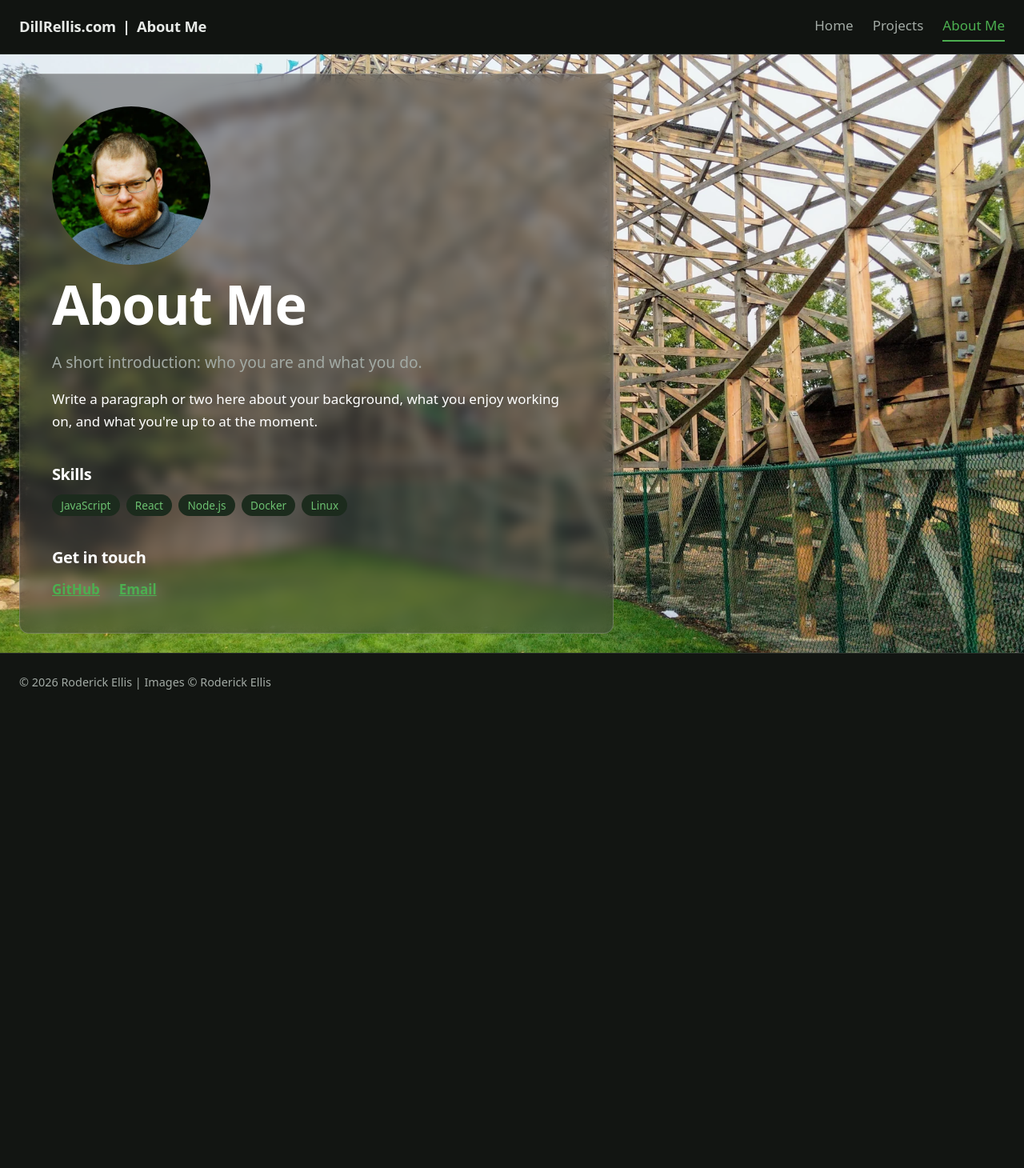
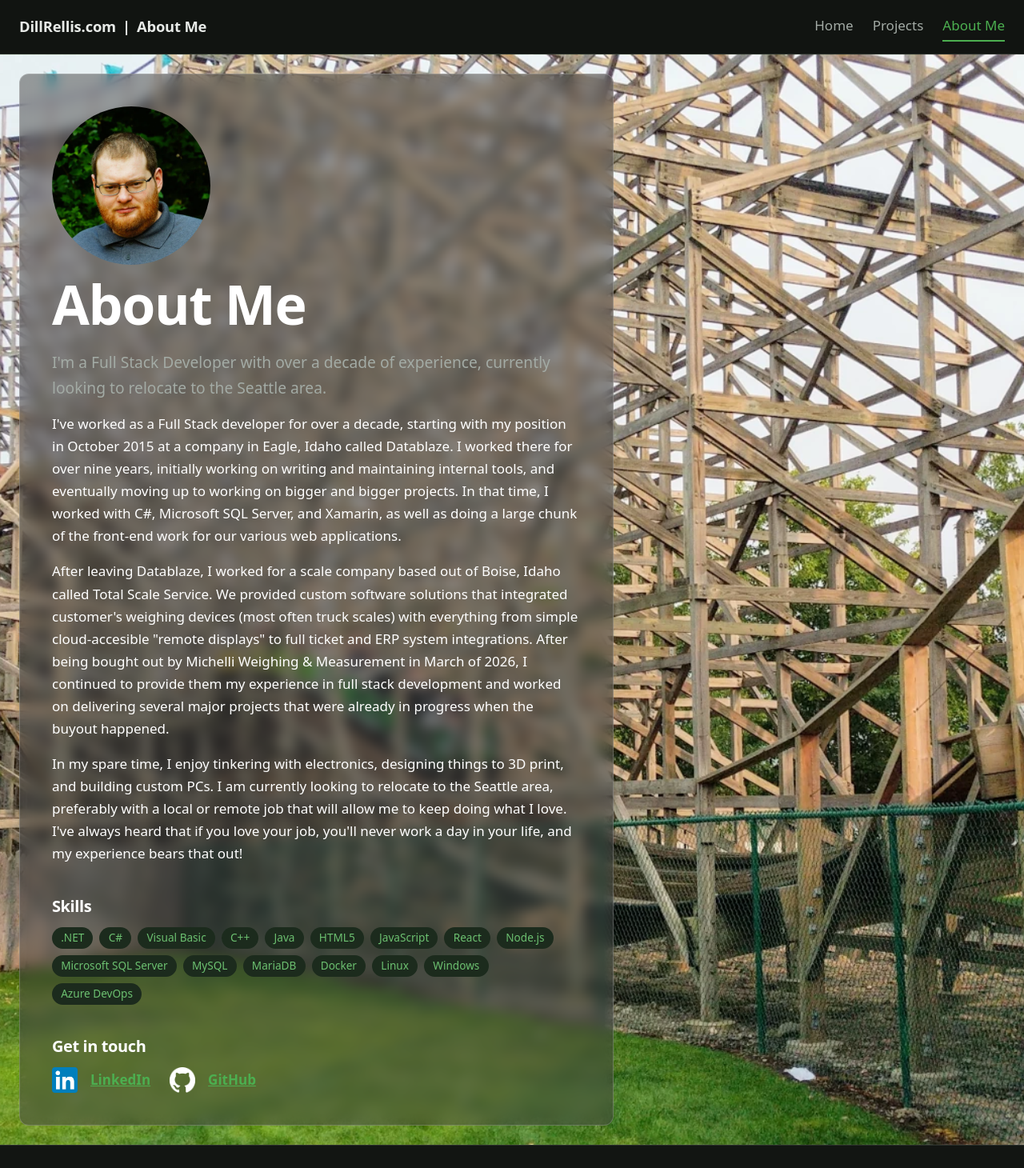
Before and after one commit to coasterboy101/dillrellis-com, a React (Vite) app: page /about in a window 1280 px wide. Shown: the top 1460 px of the page at 80% size. Before the commit the page ends 889 px from the top, so only its background shows below. Built offline with nearby package versions, Linux system fonts and the light colour scheme.

Commit message:
- Finished About Me page

```diff
--- a/src/pages/About.jsx
+++ b/src/pages/About.jsx
@@ -1,9 +1,9 @@
 // TODO: placeholder content. Replace the bio, skills and contact links with your own.
-const skills = ['JavaScript', 'React', 'Node.js', 'Docker', 'Linux']
+const skills = ['.NET', 'C#', 'Visual Basic', 'C++', 'Java', 'HTML5', 'JavaScript', 'React', 'Node.js', 'Microsoft SQL Server', 'MySQL', 'MariaDB', 'Docker', 'Linux', 'Windows', 'Azure DevOps']
 
 const contacts = [
-  { label: 'GitHub', href: 'https://github.com/coasterboy101' },
-  { label: 'Email', href: 'mailto:you@example.com' },
+  { label: 'LinkedIn', imgSource: '/assets/shared/linkedin.png', href: 'https://www.linkedin.com/in/rodericklinellis/' },
+  { label: 'GitHub', imgSource: '/assets/shared/github.png', href: 'https://github.com/coasterboy101' },
 ]
 
 export default function About() {
@@ -13,11 +13,24 @@ export default function About() {
         <img className="hero-portrait hero-portrait-about" src="/assets/shared/images/portrait_square.webp" alt="A portrait of Roderick Ellis"></img>
         <section className="prose">
           <h1>About Me</h1>
-          <p className="lead">A short introduction: who you are and what you do.</p>
+          <p className="lead">I'm a Full Stack Developer with over a decade of experience, currently looking to relocate to the Seattle area.</p>
 
           <p>
-            Write a paragraph or two here about your background, what you enjoy working on, and what
-            you're up to at the moment.
+            I've worked as a Full Stack developer for over a decade, starting with my position in October 2015 at a company in Eagle, Idaho called Datablaze.
+            I worked there for over nine years, initially working on writing and maintaining internal tools, and eventually moving up to working on bigger and
+            bigger projects. In that time, I worked with C#, Microsoft SQL Server, and Xamarin, as well as doing a large chunk of the front-end work for our
+            various web applications.
+          </p>
+          <p>
+            After leaving Datablaze, I worked for a scale company based out of Boise, Idaho called Total Scale Service. We provided custom software solutions
+            that integrated customer's weighing devices (most often truck scales) with everything from simple cloud-accesible "remote displays" to full ticket
+            and ERP system integrations. After being bought out by Michelli Weighing & Measurement in March of 2026, I continued to provide them my experience
+            in full stack development and worked on delivering several major projects that were already in progress when the buyout happened.
+          </p>
+          <p>
+            In my spare time, I enjoy tinkering with electronics, designing things to 3D print, and building custom PCs. I am currently looking to relocate to
+            the Seattle area, preferably with a local or remote job that will allow me to keep doing what I love. I've always heard that if you love your job,
+            you'll never work a day in your life, and my experience bears that out!
           </p>
 
           <h2>Skills</h2>
@@ -31,8 +44,9 @@ export default function About() {
 
           <h2>Get in touch</h2>
           <ul className="contact-list">
-            {contacts.map(({ label, href }) => (
+            {contacts.map(({ label, imgSource, href }) => (
               <li key={label}>
+                <img src={imgSource}></img>
                 <a href={href}>{label}</a>
               </li>
             ))}
--- a/src/styles.css
+++ b/src/styles.css
@@ -366,8 +366,19 @@ ul {
   gap: 1.5rem;
 }
 
+.contact-list li {
+  display: flex;
+  flex-direction: row;
+  align-items: center;
+}
+
 .contact-list a {
   font-weight: 600;
+  margin-left: 1rem;
+}
+
+.contact-list img {
+  width: 32px;
 }
 
 /* Footer */
```
Also changed, not shown: public/assets/shared/github.png (added), public/assets/shared/linkedin.png (added).
